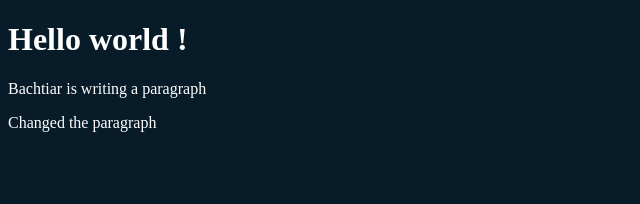
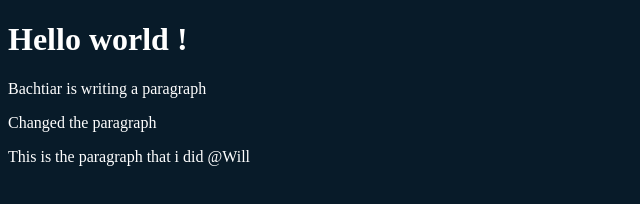
Before and after one commit to 134ch/New, a plain HTML site: page index.html in a window 1280 px wide. Shown: the whole page, without its empty margins (0-640 px from the left). Drawn offline with Linux system fonts and the light colour scheme.

Commit message:
For Will

```diff
--- a/index.html
+++ b/index.html
@@ -11,6 +11,8 @@
     <h1>Hello world !</h1>
     <p>Bachtiar is writing a paragraph</p>
     <p>Changed the paragraph</p>
-
+    <div class="forWill">
+        <p>This is the paragraph that i did @Will</p>
+    </div>
 </body>
 </html>
```
